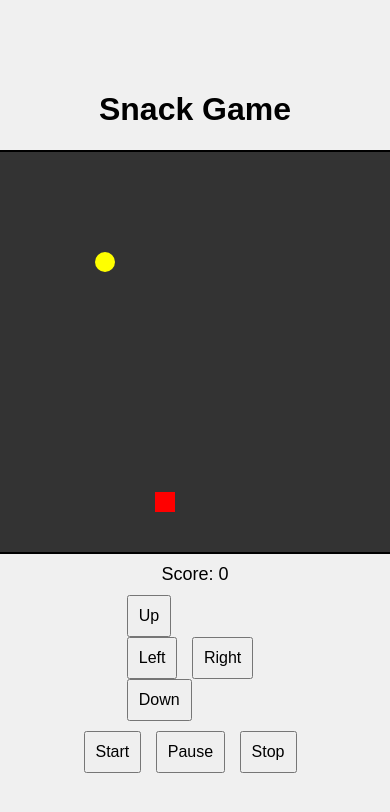
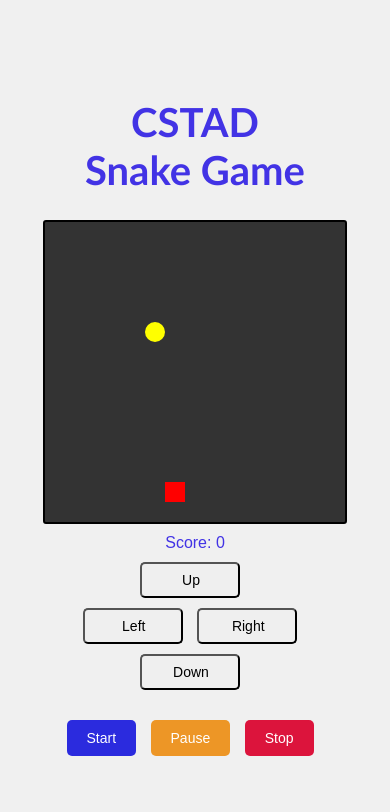
Before and after one commit to sokny2023/snake-game, a plain HTML site: page index.html in a window 390 px wide. Drawn offline with Linux system fonts and the light colour scheme.

Commit message:
snake game v1.0

```diff
--- a/CSS/style.css
+++ b/CSS/style.css
@@ -10,16 +10,78 @@ body {
 }
 
 h1 {
-    margin-top: 20px;
+    margin-top: 10px;
+    font-size: 40px;
+    font-family: 'Gill Sans', 'Gill Sans MT', Calibri, 'Trebuchet MS', sans-serif;
+    color: rgb(66, 51, 229);
+    display: flex;
+    flex-direction: column;
+    justify-content: center;
+    align-items: center;
 }
 
 #game-board {
     position: relative;
-    width: 400px;
-    height: 400px;
+    width: 300px;
+    height: 300px;
     background-color: #333;
     border: 2px solid #000;
     margin-bottom: 10px;
+    border-radius: 3px;
+}
+
+#mobile-controls{
+    display: flex;
+    flex-direction: column;
+    gap: 10px;
+    justify-content: center;
+    align-items: center;
+}
+
+#up-btn{
+    padding-left: 10px;
+    width: 100px;
+}
+
+#left-btn{
+    padding-left: 10px;
+    width: 100px;
+}
+
+#right-btn{
+    padding-left: 10px;
+    width: 100px;
+}
+
+#down-btn{
+    padding-left: 10px;
+    width: 100px;
+}
+
+.controll{
+    padding-top: 20px;
+}
+
+.btn{
+    border-radius: 5px;
+}
+
+.btn1{
+    padding: 10px 20px;
+    border: none;
+    color: #fff;
+}
+
+.btn-start{
+    background-color: rgb(43, 43, 222);
+}
+
+.btn-resume{
+    background-color: rgb(237, 150, 38);
+}
+
+.btn-stop{
+    background-color: crimson;
 }
 
 .snake {
@@ -44,6 +106,8 @@ h1 {
 #score {
     font-size: 18px;
     margin-bottom: 10px;
+    font-size: 20px;
+    color: rgb(66, 51, 229);
 }
 
 #controls {
@@ -56,3 +120,36 @@ button {
     margin-right: 10px;
     cursor: pointer;
 }
+
+
+/* Responsive for mobile and tablet devices */
+@media (max-width: 768px) {
+    /* Show the mobile controls on screens smaller than 768px */
+    #mobile-controls {
+        display: flex;
+    }
+
+    /* Adjust the game board size for mobile and tablet */
+    #game-board {
+        width: 300px;
+        height: 300px;
+    }
+
+    /* Reduce the font size for smaller devices */
+    button {
+        padding: 8px;
+        font-size: 14px;
+    }
+
+    #score {
+        font-size: 16px;
+    }
+}
+
+/* For large screens (desktop) */
+@media (min-width: 769px) {
+    /* Hide mobile controls on larger screens */
+    #mobile-controls {
+        display: none;
+    }
+}
--- a/JavaScript/script.js
+++ b/JavaScript/script.js
@@ -1,5 +1,5 @@
 // Game settings
-const boardSize = 400;  // Width and height of the game board
+const boardSize = 300;  // Width and height of the game board
 const gridSize = 20;    // Size of one grid cell (snake and food size)
 const gameSpeed = 200;  // Game speed (milliseconds per tick)
 
--- a/index.html
+++ b/index.html
@@ -7,7 +7,10 @@
     <link rel="stylesheet" href="./CSS/style.css">
 </head>
 <body>
-    <h1>Snack Game</h1>
+    <h1>
+        <span>CSTAD</span>
+        <span>Snake Game</span>
+    </h1>
 
     <!-- Game board -->
     <div id="game-board"></div>
@@ -17,19 +20,19 @@
 
     <!-- Control buttons (shown on mobile/tablet only) -->
     <div id="mobile-controls">
-        <button id="up-btn">Up</button>
-        <div id="left-right-btns">
-            <button id="left-btn">Left</button>
-            <button id="right-btn">Right</button>
+        <button id="up-btn" class="btn">Up</button>
+        <div id="left-right-btns" class="btn">
+            <button id="left-btn" class="btn">Left</button>
+            <button id="right-btn" class="btn">Right</button>
         </div>
-        <button id="down-btn">Down</button>
+        <button id="down-btn" class="btn">Down</button>
     </div>
 
     <!-- Start, Pause/Resume, and Stop buttons -->
-    <div id="controls">
-        <button id="start-btn">Start</button>
-        <button id="pause-resume-btn">Pause</button>
-        <button id="stop-btn">Stop</button>
+    <div id="controls" class="controll">
+        <button id="start-btn" class="btn btn1 btn-start">Start</button>
+        <button id="pause-resume-btn" class="btn btn1 btn-resume">Pause</button>
+        <button id="stop-btn" class="btn btn1 btn-stop">Stop</button>
     </div>
 
     <script src="./JavaScript/script.js"></script>
```
